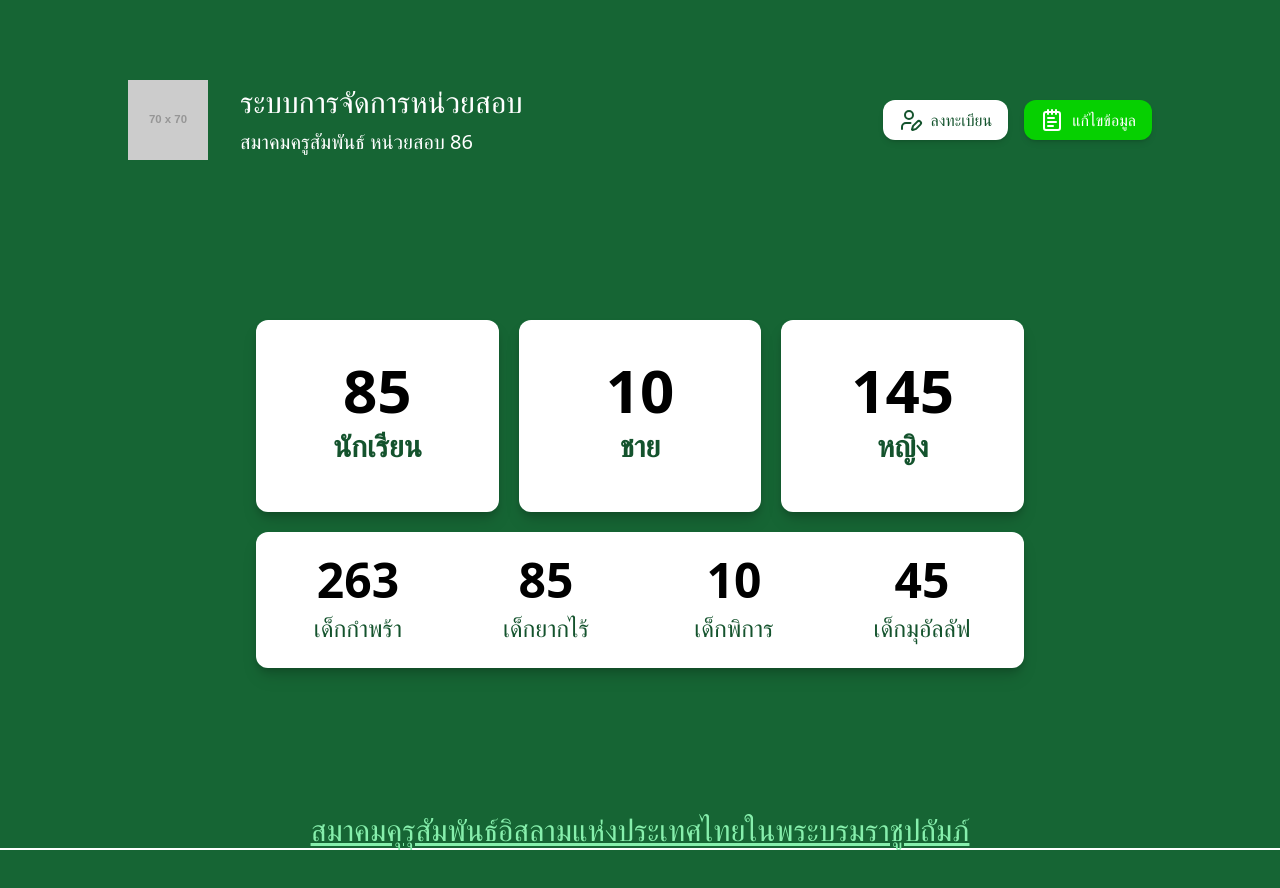
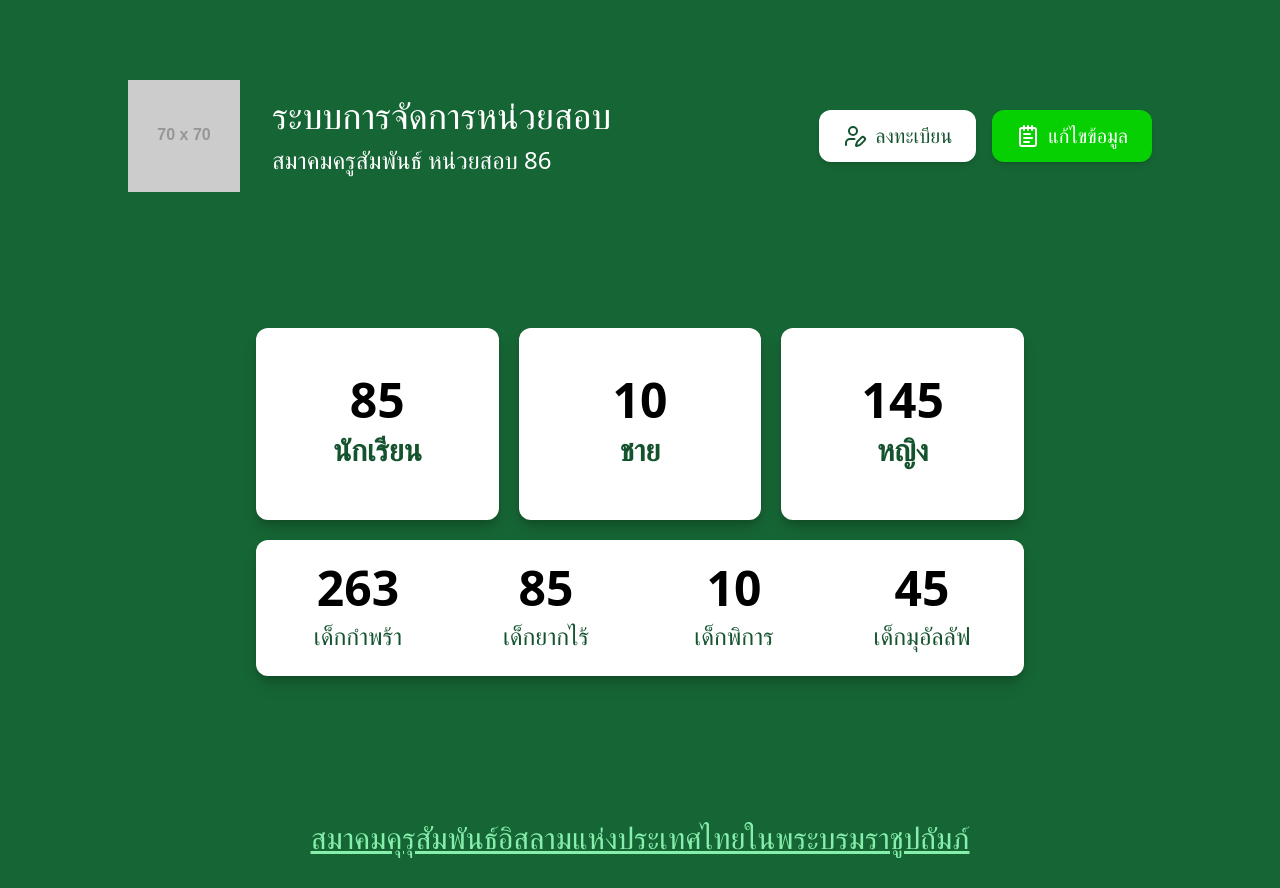
Before and after one commit to Kuddari/student_result_management, a Django app: page / in a window 1280 px wide. Before the commit the page ends 850 px from the top, so only its background shows below. Run offline with Django 4.2, Linux system fonts and the light colour scheme; grey boxes labelled with a size stand in for pictures from a placeholder-image service; some libraries are stand-ins or nearby versions.

Commit message:
update 9/11/2567

```diff
--- a/requirements.txt
+++ b/requirements.txt
@@ -1,2 +1,4 @@
 django == 5.1.2
 django-compressor == 4.5.1
+django-tailwind == 3.8.0
+django-admin-soft-dashboard ==
--- a/student_management_system/settings.py
+++ b/student_management_system/settings.py
@@ -57,6 +57,7 @@
 # Application definition
 
 INSTALLED_APPS = [
+    'admin_soft.apps.AdminSoftDashboardConfig',
     "django.contrib.admin",
     "django.contrib.auth",
     "django.contrib.contenttypes",
@@ -163,3 +164,5 @@
 # https://docs.djangoproject.com/en/4.2/ref/settings/#default-auto-field
 
 DEFAULT_AUTO_FIELD = "django.db.models.BigAutoField"
+
+EMAIL_BACKEND = 'django.core.mail.backends.console.EmailBackend'
--- a/student_management_system/urls.py
+++ b/student_management_system/urls.py
@@ -26,6 +26,7 @@
     path('admin/', admin.site.urls),
     path('', include('students.urls')),
     path("__reload__/", include("django_browser_reload.urls")),
+    path('', include('admin_soft.urls')),
 ]
 
 # Serve media files during development
--- a/students/templates/home.html
+++ b/students/templates/home.html
@@ -10,17 +10,17 @@
 <body>
     <div class="min-h-screen bg-green-800 px-4 sm:px-6">
         <!-- Header Section -->
-        <header class="py-8 md:py-20 flex flex-col md:flex-row justify-between items-center lg:max-w-5xl mx-auto space-y-6 md:space-y-0">
+        <header class="py-8 md:py-20 flex flex-col  lg:flex-row justify-between items-center lg:max-w-5xl mx-auto space-y-6 md:space-y-0">
             <div class="flex flex-col sm:flex-row items-center text-white text-center md:text-left">
-                <img class="w-16 h-16 md:w-20 md:h-20" src="https://dummyimage.com/70x70.png" alt="">
+                <img class="w-16 h-16 md:w-28 md:h-28" src="https://dummyimage.com/70x70.png" alt="">
                 <div class="mt-4 sm:mt-0 sm:ml-8">
-                    <h1 class="text-2xl md:text-3xl">ระบบการจัดการหน่วยสอบ</h1>
-                    <span class="text-lg md:text-xl block mt-2">สมาคมครูสัมพันธ์ หน่วยสอบ 86</span>
+                    <h1 class="text-3xl md:text-4xl">ระบบการจัดการหน่วยสอบ</h1>
+                    <span class="text-xl md:text-2xl block mt-2">สมาคมครูสัมพันธ์ หน่วยสอบ 86</span>
                 </div>
             </div>
 
             <div class="flex flex-row gap-4">
-                <a href="/register" class="inline-flex items-center justify-center px-4 py-2 bg-white text-green-900 hover:bg-gray-200 hover:text-green-700 rounded-xl drop-shadow-sm shadow-md transition-all duration-300 hover:scale-105">
+                <a href="/register" class="md:mt-12 lg:mt-0 md:text-xl inline-flex items-center justify-center px-6 py-3 bg-white text-green-900 hover:bg-gray-200 hover:text-green-700 rounded-xl drop-shadow-sm shadow-md transition-all duration-300 hover:scale-105">
                     <span class="mr-2">
                       <svg xmlns="http://www.w3.org/2000/svg" width="24" height="24" viewBox="0 0 24 24" fill="none" stroke="currentColor" stroke-width="2" stroke-linecap="round" stroke-linejoin="round" class="lucide lucide-user-pen">
                         <path d="M11.5 15H7a4 4 0 0 0-4 4v2"></path>
@@ -30,7 +30,7 @@
                     </span>
                     ลงทะเบียน
                 </a>
-                <a href="/edit-profile" class="inline-flex items-center justify-center px-4 py-2 bg-[#06D001] text-white rounded-xl drop-shadow-sm shadow-md transition-all duration-300 hover:bg-[#04a801] hover:scale-105">
+                <a href="/edit-profile" class="md:mt-12 lg:mt-0 md:text-xl inline-flex items-center justify-center px-6 py-3 bg-[#06D001] text-white rounded-xl drop-shadow-sm shadow-md transition-all duration-300 hover:bg-[#04a801] hover:scale-105">
                     <span class="mr-2">
                       <svg xmlns="http://www.w3.org/2000/svg" width="24" height="24" viewBox="0 0 24 24" fill="none" stroke="currentColor" stroke-width="2" stroke-linecap="round" stroke-linejoin="round" class="lucide lucide-notepad-text">
                         <path d="M8 2v4"></path>
@@ -48,24 +48,24 @@
         </header>
 
         <!-- Stats Grid -->
-        <div class="lg:max-w-3xl mx-auto pb-8 md:mt-20">
+        <div class="lg:max-w-3xl mx-auto pb-8 lg:mt-14">
             <!-- First Row Stats -->
             <div class="grid grid-cols-1 sm:grid-cols-3 lg:grid-cols-3 gap-4 sm:gap-5 mb-5">
                 <a href="/students" class="block group">
-                    <div class="bg-white h-48  md:h-48 pt-10 p-6 text-center rounded-xl drop-shadow-lg shadow-lg transition-all duration-300 group-hover:bg-slate-100 group-hover:scale-105 group-hover:shadow-xl">
-                        <h1 class="text-6xl font-bold group-hover:text-green-700">85</h1>
+                    <div class="bg-white h-48  md:h-48 pt-12 p-6 text-center rounded-xl drop-shadow-lg shadow-lg transition-all duration-300 group-hover:bg-slate-100 group-hover:scale-105 group-hover:shadow-xl">
+                        <h1 class="text-5xl font-bold group-hover:text-green-700">85</h1>
                         <h2 class="text-3xl  font-semibold text-green-900 mt-2 group-hover:text-green-700">นักเรียน</h2>
                     </div>
                 </a>
                 <a href="/male-students" class="block group">
-                    <div class="bg-white h-48  md:h-48 pt-10 p-6 text-center rounded-xl drop-shadow-lg shadow-lg transition-all duration-300 group-hover:bg-slate-100 group-hover:scale-105 group-hover:shadow-xl">
-                        <h1 class="text-6xl font-bold group-hover:text-green-700">10</h1>
+                    <div class="bg-white h-48  md:h-48 pt-12 p-6 text-center rounded-xl drop-shadow-lg shadow-lg transition-all duration-300 group-hover:bg-slate-100 group-hover:scale-105 group-hover:shadow-xl">
+                        <h1 class="text-5xl font-bold group-hover:text-green-700">10</h1>
                         <h2 class="text-3xl  font-semibold text-green-900 mt-2 group-hover:text-green-700">ชาย</h2>
                     </div>
                 </a>
                 <a href="/female-students" class="block group">
-                    <div class="bg-white h-48  md:h-48 pt-10 p-6 text-center rounded-xl drop-shadow-lg shadow-lg transition-all duration-300 group-hover:bg-slate-100 group-hover:scale-105 group-hover:shadow-xl">
-                        <h1 class="text-6xl font-bold group-hover:text-green-700">145</h1>
+                    <div class="bg-white h-48  md:h-48 pt-12 p-6 text-center rounded-xl drop-shadow-lg shadow-lg transition-all duration-300 group-hover:bg-slate-100 group-hover:scale-105 group-hover:shadow-xl">
+                        <h1 class="text-5xl font-bold group-hover:text-green-700">145</h1>
                         <h2 class="text-3xl  font-semibold text-green-900 mt-2 group-hover:text-green-700">หญิง</h2>
                     </div>
                 </a>
@@ -102,7 +102,7 @@
             </div>
         </div>
 
-        <div class="text-center mt-28 text-3xl text-green-300 underline">
+        <div class="text-center pb-8 sm:mt-40 lg:mt-28 text-lg sm:text-base md:text-3xl text-green-300 underline">
             <a href="">สมาคมคุรุสัมพันธ์อิสลามแห่งประเทศไทยในพระบรมราชูปถัมภ์</a>
         </div>
     </div>
```
